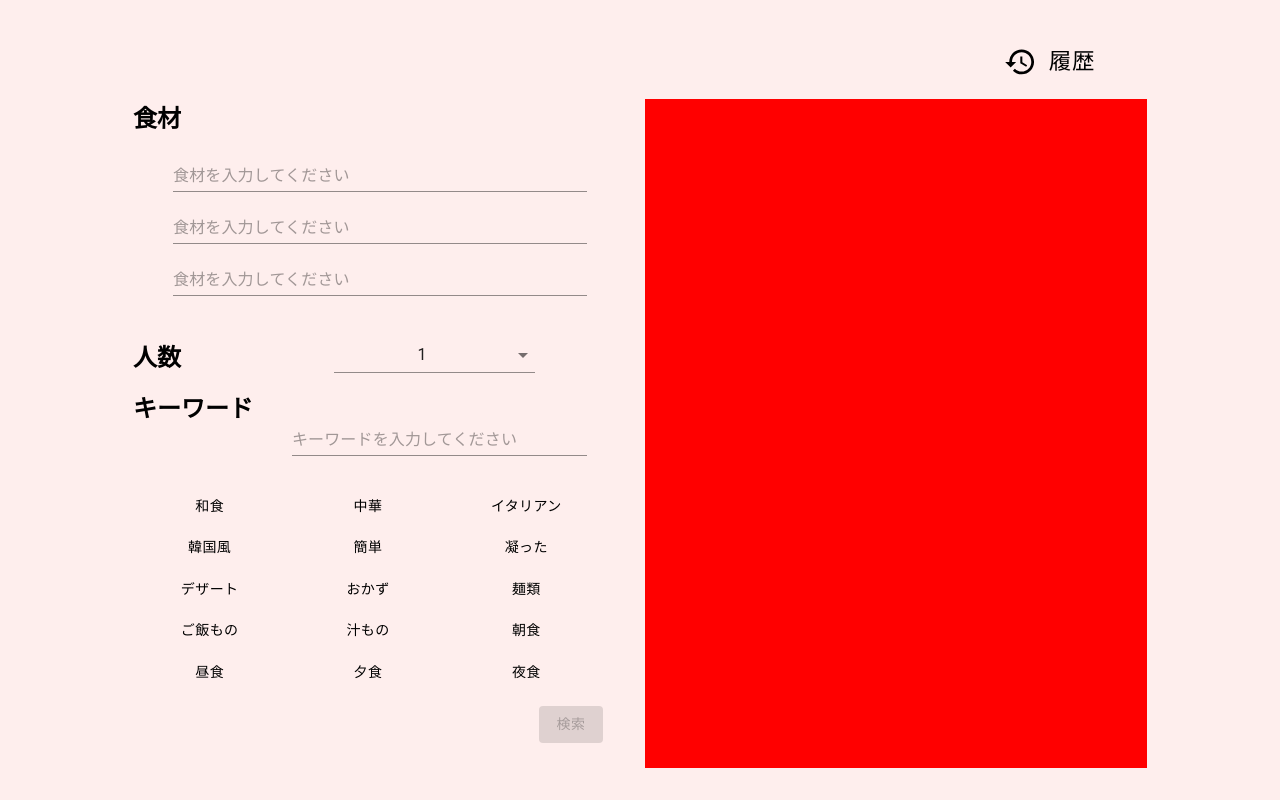
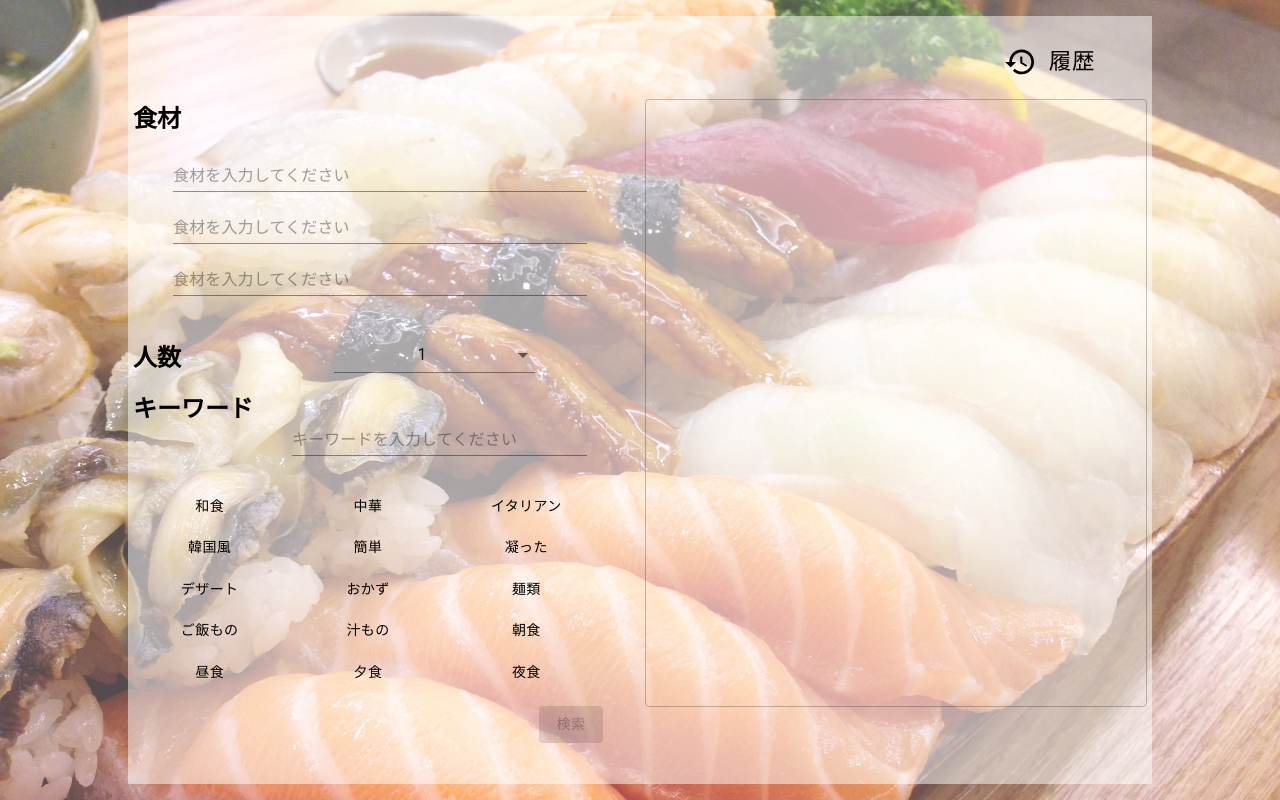
Before and after one commit to narumimashiro/Recipe-Creator, a Next.js app: page / in a window 1280 px wide. Built offline with nearby package versions, Linux system fonts and the light colour scheme.

Commit message:
CSSの調整 背景に画像を設定 APIの呼び出し、形だけ追加

```diff
--- a/src/components/atoms/SearchButton.tsx
+++ b/src/components/atoms/SearchButton.tsx
@@ -1,13 +1,15 @@
 import { useEffect, useState } from 'react'
 import styles from '@/styles/components/SearchButton.module.sass'
+import axios from 'axios'
 
 // MaterialUI
 import Button from '@mui/material/Button'
 import Tooltip from '@mui/material/Tooltip'
 
 // Recoil
-import { useRecoilValue } from 'recoil'
+import { useRecoilValue, useRecoilState } from 'recoil'
 import { IngredientsList } from '@/recoil/Ingredients'
+import { Recipe } from '@/recoil/Recipe'
 
 // constant
 const LABEL = '検索'
@@ -16,6 +18,7 @@ const NOTICE = '食材を1つ以上入力してください'
 const SearchButton = () : JSX.Element => {
 
   const ingredients = useRecoilValue(IngredientsList)
+  const [_, setRecipe] = useRecoilState(Recipe)
   const [isValid, setIsValid] = useState(true)
 
   useEffect(() => {
@@ -23,6 +26,16 @@ const SearchButton = () : JSX.Element => {
     const temp = ingredients.filter((item) => item !== '')
     setIsValid(temp.length == 0)
   }, [ingredients])
+
+  const searchRecipe = async () => {
+    // await axios.get('/api/')
+    //   .then(res => {
+    //     setRecipe(res.data)
+    //   })
+    //   .catch(err => {
+    //     console.error('Failed fetch', err)
+    //   })
+  }
 
   return (
     <>
@@ -38,6 +51,7 @@ const SearchButton = () : JSX.Element => {
               variant='contained'
               color='inherit'
               disabled={isValid}
+              onClick={searchRecipe}
             >
               {LABEL}
             </Button>
--- a/src/components/molecules/RecipeBoard.tsx
+++ b/src/components/molecules/RecipeBoard.tsx
@@ -1,12 +1,27 @@
-
 import styles from '@/styles/components/RecipeBoard.module.sass'
 
-const RecipeBoard = () : JSX.Element => {
+// MaterialUI
+import TextField from '@mui/material/TextField'
+
+// Recoil
+import { useRecoilValue } from 'recoil'
+import { Recipe } from '@/recoil/Recipe'
+
+const RecipeBoard = (): JSX.Element => {
+
+  const recipe = useRecoilValue(Recipe)
 
   return (
     <>
       <div className={styles.container}>
-
+        <TextField
+          className={styles['recipe-output']}
+          multiline
+          minRows={25}
+          maxRows={30}
+          variant='outlined'
+          value={recipe}
+        />
       </div>
     </>
   )
--- a/src/pages/index.tsx
+++ b/src/pages/index.tsx
@@ -17,6 +17,7 @@ const Home = () : JSX.Element => {
         <meta name="viewport" content="width=device-width, initial-scale=1" />
         <link rel="icon" href="/favicon.ico" />
       </Head>
+      <div className='background-image'></div>
       <div className={styles.container}>
       <SearchHistory />
         <div className={styles['recipe-area']}>
--- /dev/null
+++ b/src/recoil/Recipe.ts
@@ -0,0 +1,6 @@
+import { atom } from 'recoil'
+
+export const Recipe = atom<string>({
+  key: 'recipe',
+  default: ''
+})
--- a/src/styles/Home.module.sass
+++ b/src/styles/Home.module.sass
@@ -7,6 +7,7 @@
   bottom: 1rem
   left: 50%
   transform: translateX(-50%)
+  background-color: rgba(255, 255, 255, .5)
 
 .recipe-area
   display: flex
--- a/src/styles/components/RecipeBoard.module.sass
+++ b/src/styles/components/RecipeBoard.module.sass
@@ -2,4 +2,7 @@
   width: 50%
   height: 100%
   margin: 5px
-  background: red
+
+.recipe-output
+  width: 100%
+  height: 100%
--- a/src/styles/globals.sass
+++ b/src/styles/globals.sass
@@ -1,5 +1,7 @@
 html
   font-family: 'Noto Sans JP', serif
+  width: 100vw
+  height: 100vh
   background: #FEEEED
 
 a
@@ -39,3 +41,14 @@ a
 .title
   font-size: 1.5rem
   font-weight: bold
+
+.background-image
+  position: fixed
+  left: 0
+  top: 0
+  width: 100vw
+  height: 100vh
+  background-image: url('/images/food.jpg')
+  background-size: cover
+  background-position: center
+  opacity: .69
```
Also changed, not shown: public/images/food.jpg (added).
